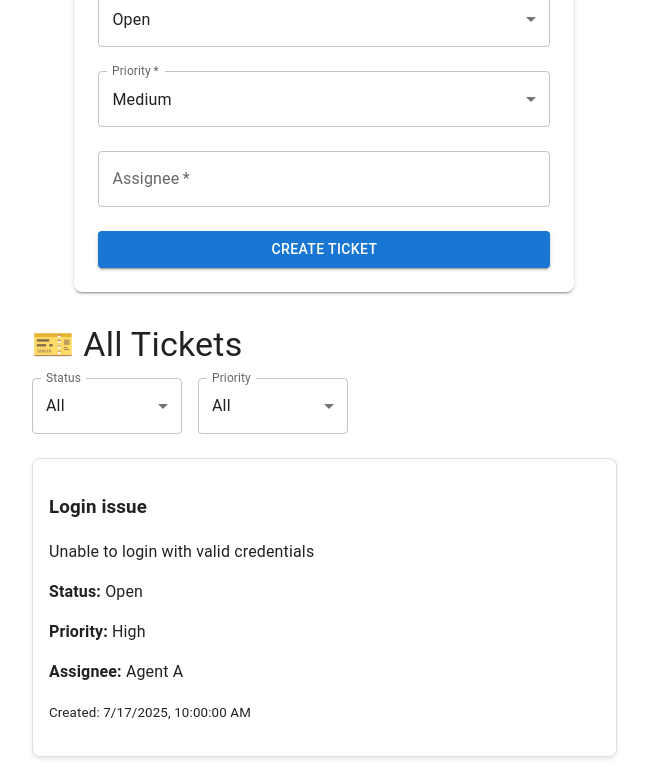
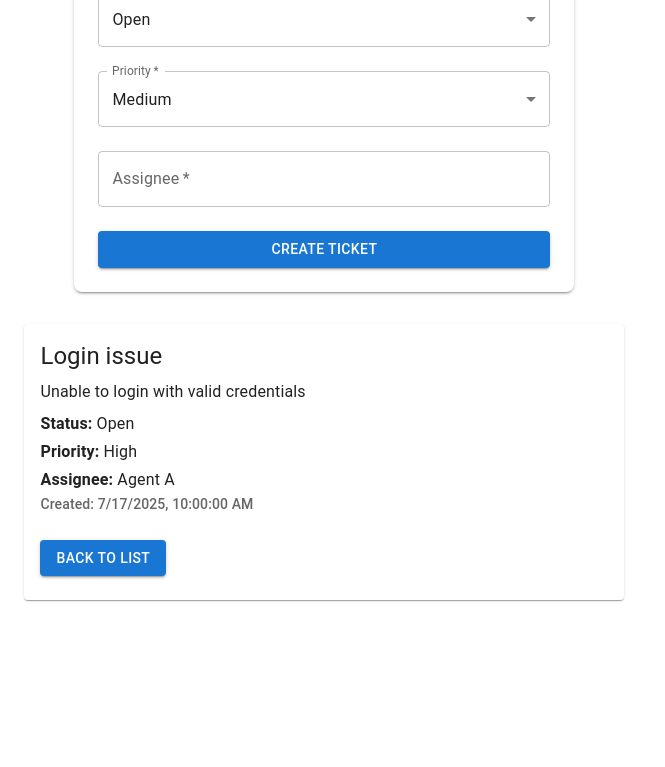
Before and after one commit to Anand3125/support-ticket-app, a React (Vite) app: page /ticket/1 in a window 1280 px wide. Shown: the part 420-1187 px from the top of the page, without its empty margins (0-665 px from the left). After the commit the page ends 1052 px from the top, so only its background shows below. Built offline with nearby package versions, Linux system fonts and the light colour scheme.

Commit message:
pagination and ticket details view added

```diff
--- a/package.json
+++ b/package.json
@@ -21,6 +21,7 @@
     "react": "^19.1.0",
     "react-dom": "^19.1.0",
     "react-hook-form": "^7.60.0",
+    "react-router-dom": "^6.30.1",
     "sockjs-client": "^1.6.1",
     "yup": "^1.6.1"
   },
--- a/src/App.tsx
+++ b/src/App.tsx
@@ -1,3 +1,4 @@
+import { BrowserRouter, Routes, Route } from 'react-router-dom';
 import TicketList from './pages/TicketList';
 import IconButton from '@mui/material/IconButton';
 import Tooltip from '@mui/material/Tooltip';
@@ -6,6 +7,7 @@ import Brightness7Icon from '@mui/icons-material/Brightness7';
 import Box from '@mui/material/Box';
 import { useThemeToggle } from './context/ThemeContext';
 import CreateTicketForm from './pages/CreateTicketForm';
+import TicketDetail from './pages/TicketDetail';
 
 // Optionally import these if you're using them somewhere else
 // import Button from './components/Button';
@@ -17,6 +19,7 @@ function App() {
   const { mode, toggleTheme } = useThemeToggle();
 
   return (
+    <BrowserRouter>
       <Box sx={{ position: 'relative', minHeight: '100vh' }}>
         <Box sx={{ position: 'absolute', top: 96, right: 16, zIndex: 1201 }}>
           <Tooltip title={mode === 'light' ? 'Switch to dark mode' : 'Switch to light mode'}>
@@ -27,8 +30,12 @@ function App() {
         </Box>
         <h1>Ticket Management System</h1>
         <CreateTicketForm />
-      <TicketList />
+        <Routes>
+          <Route path="/" element={<TicketList />} />
+          <Route path="/ticket/:id" element={<TicketDetail />} />
+        </Routes>
       </Box>
+    </BrowserRouter>
   );
 }
 
--- a/src/components/TicketCard.tsx
+++ b/src/components/TicketCard.tsx
@@ -1,22 +1,31 @@
 import React from 'react';
 import type { Ticket } from '../types/ticket';
+import { Paper, useTheme } from '@mui/material';
 
-const TicketCard: React.FC<{ ticket: Ticket }> = ({ ticket }) => {
+const TicketCard: React.FC<{ ticket: Ticket; onClick?: () => void }> = ({ ticket, onClick }) => {
+  const theme = useTheme();
   return (
-    <div style={{
-      border: '1px solid #ddd',
-      borderRadius: '8px',
-      padding: '16px',
-      marginBottom: '12px',
-      boxShadow: '0 2px 4px rgba(0,0,0,0.1)'
-    }}>
+    <Paper
+      elevation={2}
+      sx={{
+        border: '1px solid #ddd',
+        borderRadius: '8px',
+        padding: '16px',
+        marginBottom: '12px',
+        boxShadow: '0 2px 4px rgba(0,0,0,0.1)',
+        cursor: onClick ? 'pointer' : 'default',
+        backgroundColor: theme.palette.background.paper,
+        transition: 'background 0.3s',
+      }}
+      onClick={onClick}
+    >
       <h3>{ticket.title}</h3>
       <p>{ticket.description}</p>
       <p><strong>Status:</strong> {ticket.status}</p>
       <p><strong>Priority:</strong> {ticket.priority}</p>
       <p><strong>Assignee:</strong> {ticket.assignee}</p>
       <p><small>Created: {new Date(ticket.createdAt).toLocaleString()}</small></p>
-    </div>
+    </Paper>
   );
 };
 
--- /dev/null
+++ b/src/pages/TicketDetail.tsx
@@ -0,0 +1,40 @@
+import React from 'react';
+import { useParams, useNavigate } from 'react-router-dom';
+import ticketsJson from '../data/tickets.json';
+import { Card, CardContent, Typography, Button, Box, useTheme } from '@mui/material';
+import type { Ticket } from '../types/ticket';
+
+const TicketDetail: React.FC = () => {
+  const { id } = useParams<{ id: string }>();
+  const navigate = useNavigate();
+  const theme = useTheme();
+  const ticket = (ticketsJson as Ticket[]).find(t => t.id === Number(id));
+
+  if (!ticket) {
+    return <Typography variant="h6">Ticket not found</Typography>;
+  }
+
+  return (
+    <Box sx={{ maxWidth: 600, margin: '2rem auto' }}>
+      <Card sx={{ backgroundColor: theme.palette.background.paper, transition: 'background 0.3s' }}>
+        <CardContent>
+          <Typography variant="h5" gutterBottom>
+            {ticket.title}
+          </Typography>
+          <Typography variant="body1" gutterBottom>
+            {ticket.description}
+          </Typography>
+          <Typography variant="subtitle1"><strong>Status:</strong> {ticket.status}</Typography>
+          <Typography variant="subtitle1"><strong>Priority:</strong> {ticket.priority}</Typography>
+          <Typography variant="subtitle1"><strong>Assignee:</strong> {ticket.assignee}</Typography>
+          <Typography variant="subtitle2" color="text.secondary">
+            Created: {new Date(ticket.createdAt).toLocaleString()}
+          </Typography>
+          <Button variant="contained" sx={{ mt: 3 }} onClick={() => navigate('/')}>Back to List</Button>
+        </CardContent>
+      </Card>
+    </Box>
+  );
+};
+
+export default TicketDetail;
--- a/src/pages/TicketList.tsx
+++ b/src/pages/TicketList.tsx
@@ -9,12 +9,18 @@ import {
   MenuItem,
   Box,
   Typography,
+  Pagination,
 } from '@mui/material';
+import { useNavigate } from 'react-router-dom';
+
+const TICKETS_PER_PAGE = 5;
 
 const TicketList: React.FC = () => {
   const [tickets, setTickets] = useState<Ticket[]>([]);
   const [statusFilter, setStatusFilter] = useState<string>('All');
   const [priorityFilter, setPriorityFilter] = useState<string>('All');
+  const [page, setPage] = useState<number>(1);
+  const navigate = useNavigate();
 
   useEffect(() => {
     setTickets(ticketsJson as Ticket[]);
@@ -25,6 +31,18 @@ const TicketList: React.FC = () => {
     const priorityMatch = priorityFilter === 'All' || ticket.priority === priorityFilter;
     return statusMatch && priorityMatch;
   });
+
+  // Pagination logic
+  const pageCount = Math.ceil(filteredTickets.length / TICKETS_PER_PAGE);
+  const paginatedTickets = filteredTickets.slice(
+    (page - 1) * TICKETS_PER_PAGE,
+    page * TICKETS_PER_PAGE
+  );
+
+  // Reset to page 1 if filters change
+  useEffect(() => {
+    setPage(1);
+  }, [statusFilter, priorityFilter]);
 
   return (
     <Box sx={{ padding: '2rem' }}>
@@ -62,9 +80,20 @@ const TicketList: React.FC = () => {
         </FormControl>
       </Box>
 
-      {filteredTickets.map((ticket) => (
-        <TicketCard key={ticket.id} ticket={ticket} />
+      {paginatedTickets.map((ticket) => (
+        <TicketCard key={ticket.id} ticket={ticket} onClick={() => navigate(`/ticket/${ticket.id}`)} />
       ))}
+
+      {pageCount > 1 && (
+        <Box sx={{ display: 'flex', justifyContent: 'center', mt: 4 }}>
+          <Pagination
+            count={pageCount}
+            page={page}
+            onChange={(_, value) => setPage(value)}
+            color="primary"
+          />
+        </Box>
+      )}
     </Box>
   );
 };
```
Also changed, not shown: 1 other file (tests, documents, lock files or other folders). Lines whose indentation alone changed are shown as unchanged.
